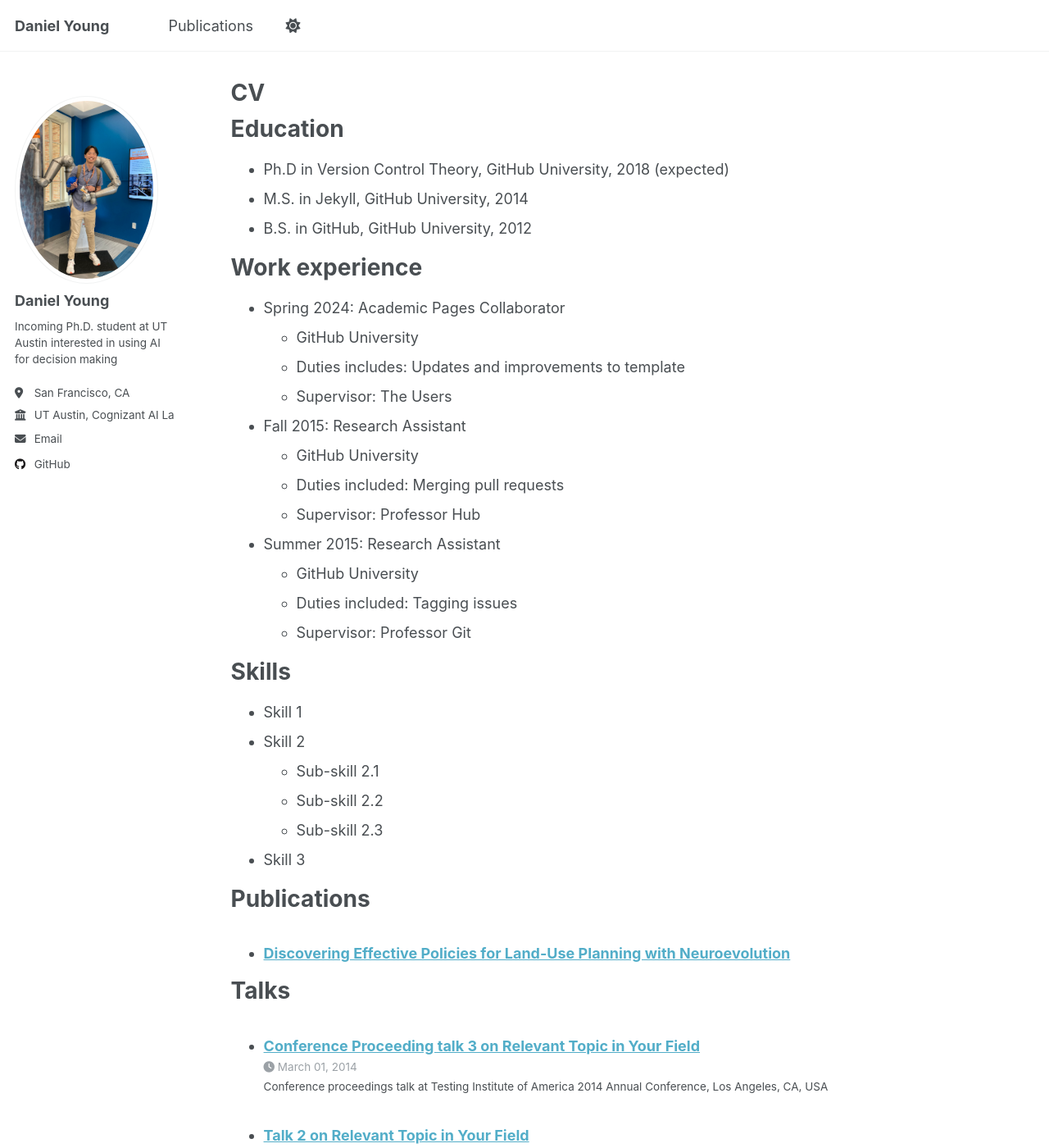
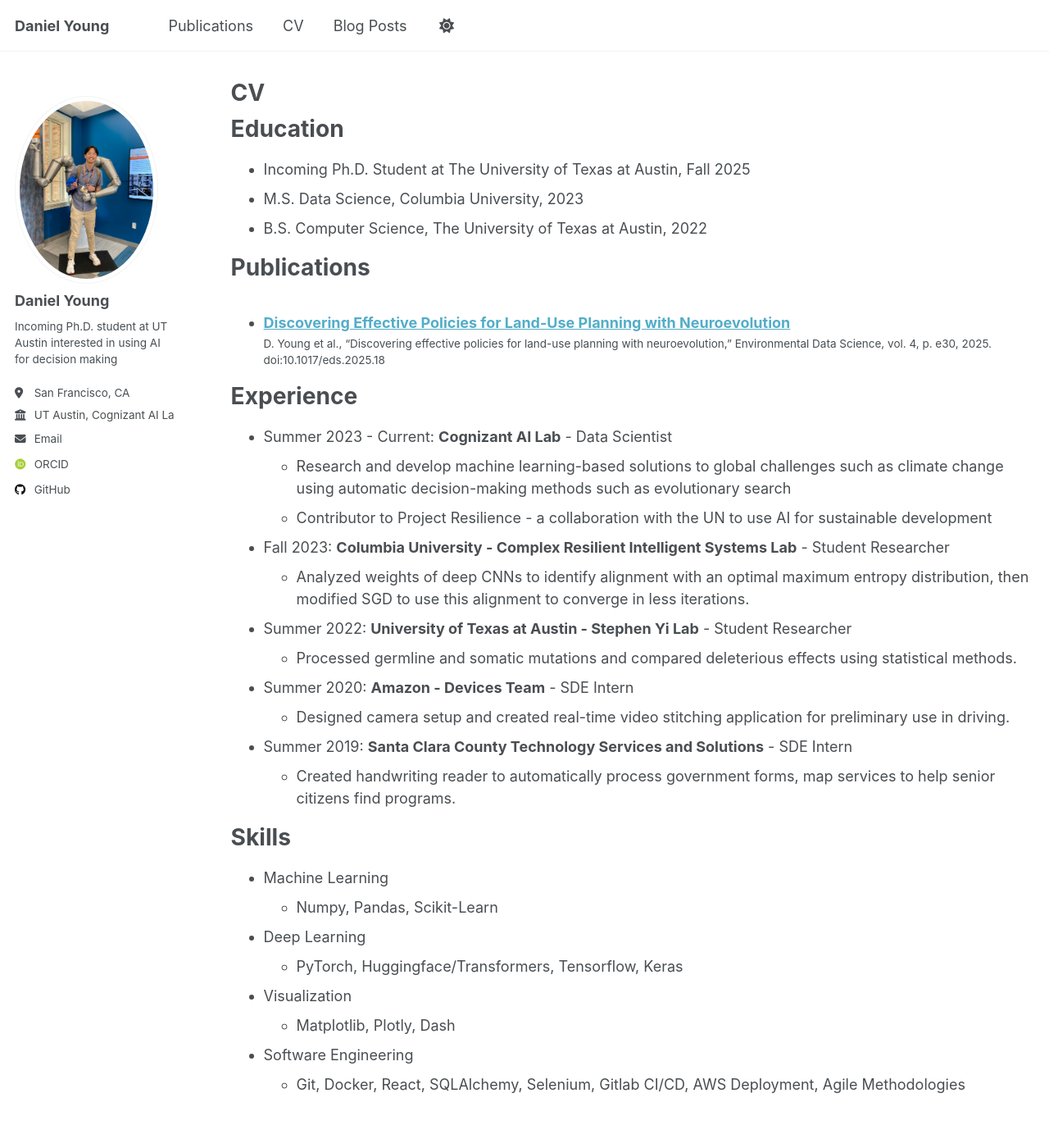
Before and after one commit to danyoungday/danyoungday.github.io, a Jekyll site: the page built from _pages/cv.md, in a window 1280 px wide and 1400 px high. Shown: the whole window at 82% size. Built offline with Jekyll 4.4.1, drawn with Linux system fonts in a browser that asks for light colours; some web fonts are replaced; some of the changed text lies outside the part shown.

Commit message:
First full draft

```diff
--- a/_config.yml
+++ b/_config.yml
@@ -27,7 +27,7 @@ author:
   pronouns         : # example: "she/her"
   bio              : "Incoming Ph.D. student at UT Austin interested in using AI for decision making"
   location         : "San Francisco, CA"
-  employer         : "UT Austin, Cognizant AI Labs"
+  employer         : "UT Austin, Cognizant AI Lab"
   uri              : # URL
   email            : "danyoung@utexas.edu"
 
@@ -35,7 +35,7 @@ author:
   arxiv            : # URL - Update with the correct link to your profile
   googlescholar    : # "https://scholar.google.com/citations?user=PS_CX0AAAAAJ"
   impactstory      : # URL
-  orcid            : # "http://orcid.org/yourorcidurl"
+  orcid            : "https://orcid.org/0009-0009-9319-7554"
   semantic         : # URL
   pubmed           : # "https://www.ncbi.nlm.nih.gov/pubmed/?term=john+snow"
   researchgate     : # URL
@@ -88,7 +88,7 @@ publication_category:
 teaser                   :  # filename of teaser fallback teaser image placed in /images/, .e.g. "500x300.png"
 breadcrumbs              : false # true, false (default)
 words_per_minute         : 160
-future                   : true
+future                   : false
 read_more                : "disabled" # if enabled, adds "Read more" links to excerpts
 talkmap_link             : false      #change to true to add link to talkmap on talks page
 comments:
@@ -237,9 +237,9 @@ defaults:
       layout: single
       author_profile: true
       read_time: true
-      comments: true
-      share: true
-      related: true
+      comments: false
+      share: false
+      related: false
   # _pages
   - scope:
       path: ""
@@ -254,8 +254,8 @@ defaults:
     values:
       layout: single
       author_profile: true
-      share: true
-      comments: true
+      share: false
+      comments: false
   # _publications
   - scope:
       path: ""
@@ -263,8 +263,8 @@ defaults:
     values:
       layout: single
       author_profile: true
-      share: true
-      comments: true
+      share: false
+      comments: false
   # _portfolio
   - scope:
       path: ""
@@ -272,8 +272,8 @@ defaults:
     values:
       layout: single
       author_profile: true
-      share: true
-      comment: true
+      share: false
+      comment: false
   # _talks
   - scope:
       path: ""
@@ -281,7 +281,7 @@ defaults:
     values:
       layout: talk
       author_profile: true
-      share: true
+      share: false
 
 
 # Sass/SCSS
--- a/_layouts/default.html
+++ b/_layouts/default.html
@@ -18,12 +18,14 @@ layout: compress
 
     {{ content }}
 
+    {% comment %}
     <div class="page__footer">
       <footer>
         {% include footer/custom.html %}
         {% include footer.html %}
       </footer>
     </div>
+    {% endcomment %}
 
     {% include scripts.html %}
 
--- a/_pages/cv.md
+++ b/_pages/cv.md
@@ -11,35 +11,9 @@ redirect_from:
 
 Education
 ======
-* Ph.D in Version Control Theory, GitHub University, 2018 (expected)
-* M.S. in Jekyll, GitHub University, 2014
-* B.S. in GitHub, GitHub University, 2012
-
-Work experience
-======
-* Spring 2024: Academic Pages Collaborator
-  * GitHub University
-  * Duties includes: Updates and improvements to template
-  * Supervisor: The Users
-
-* Fall 2015: Research Assistant
-  * GitHub University
-  * Duties included: Merging pull requests
-  * Supervisor: Professor Hub
-
-* Summer 2015: Research Assistant
-  * GitHub University
-  * Duties included: Tagging issues
-  * Supervisor: Professor Git
-
-Skills
-======
-* Skill 1
-* Skill 2
-  * Sub-skill 2.1
-  * Sub-skill 2.2
-  * Sub-skill 2.3
-* Skill 3
+* Incoming Ph.D. Student at The University of Texas at Austin, Fall 2025
+* M.S. Data Science, Columbia University, 2023
+* B.S. Computer Science, The University of Texas at Austin, 2022
 
 Publications
 ======
@@ -47,18 +21,47 @@ Publications
     {% include archive-single-cv.html %}
   {% endfor %}</ul>
 
-Talks
+Experience
+======
+* Summer 2023 - Current: **Cognizant AI Lab** - Data Scientist
+  * Research and develop machine learning-based solutions to global challenges such as climate change using automatic decision-making methods such as evolutionary search
+  * Contributor to Project Resilience - a collaboration with the UN to use AI for sustainable development
+
+* Fall 2023: **Columbia University - Complex Resilient Intelligent Systems Lab** - Student Researcher
+  * Analyzed weights of deep CNNs to identify alignment with an optimal maximum entropy distribution, then modified SGD to use this alignment to converge in less iterations.
+
+* Summer 2022: **University of Texas at Austin - Stephen Yi Lab** - Student Researcher
+  * Processed germline and somatic mutations and compared deleterious effects using statistical methods.
+
+* Summer 2020: **Amazon - Devices Team** - SDE Intern
+  * Designed camera setup and created real-time video stitching application for preliminary use in driving.
+
+* Summer 2019: **Santa Clara County Technology Services and Solutions** - SDE Intern
+  * Created handwriting reader to automatically process government forms, map services to help senior citizens find programs.
+
+Skills
+======
+* Machine Learning
+  * Numpy, Pandas, Scikit-Learn
+* Deep Learning
+  * PyTorch, Huggingface/Transformers, Tensorflow, Keras
+* Visualization
+  * Matplotlib, Plotly, Dash
+* Software Engineering
+  * Git, Docker, React, SQLAlchemy, Selenium, Gitlab CI/CD, AWS Deployment, Agile Methodologies
+
+<!-- Talks
 ======
   <ul>{% for post in site.talks reversed %}
     {% include archive-single-talk-cv.html  %}
-  {% endfor %}</ul>
+  {% endfor %}</ul> -->
 
-Teaching
+<!-- Teaching
 ======
   <ul>{% for post in site.teaching reversed %}
     {% include archive-single-cv.html %}
-  {% endfor %}</ul>
+  {% endfor %}</ul> -->
 
-Service and leadership
+<!-- Service and leadership
 ======
-* Currently signed in to 43 different slack teams
+* Currently signed in to 43 different slack teams -->
--- a/_publications/young-eds-2025.md
+++ b/_publications/young-eds-2025.md
@@ -3,15 +3,15 @@ title: "Discovering Effective Policies for Land-Use Planning with Neuroevolution
 collection: publications
 category: manuscripts
 permalink: /publication/young-eds-2025
-excerpt: 'Using a surrogate model to evolve prescriptive models that allocate land use to minimize carbon emissions.
+excerpt: 'Using a surrogate model to evaluate evolved prescriptive neural networks that allocate land use in order to minimize carbon emissions and land-change cost.
 
 
-*A shorter version appeared in the proceedings of the NeurIPS 2023 Workshop: Tackling Climate Change with Machine Learning and received the Best Pathway to Impact award.*'
-date: 2025-04-19
+*A shorter version appeared in the proceedings of the NeurIPS 2023 Workshop: Tackling Climate Change with Machine Learning and received the Best Pathway to Impact award. This work was originally presented at the AI for Good Summit 2023 and was presented as a poster at BayLearn 2024.*'
+date: 2025-05-19
 venue: 'Environmental Data Science'
 # slidesurl: 'http://academicpages.github.io/files/slides1.pdf'
 paperurl: 'http://danyoungday.github.io/files/young.eds.2025.pdf'
 # bibtexurl: 'http://academicpages.github.io/files/bibtex1.bib'
-# citation: 'Your Name, You. (2009). &quot;Paper Title Number 1.&quot; <i>Journal 1</i>. 1(1).'
+citation: "D. Young et al., “Discovering effective policies for land-use planning with neuroevolution,” Environmental Data Science, vol. 4, p. e30, 2025. doi:10.1017/eds.2025.18"
 ---
-The contents above will be part of a list of publications, if the user clicks the link for the publication than the contents of section will be rendered as a full page, allowing you to provide more information about the paper for the reader. When publications are displayed as a single page, the contents of the above "citation" field will automatically be included below this section in a smaller font.
+This project is one of the starting points for [Project Resilience](https://project-resilience.github.io/platform/), a collaboration between the Cognizant AI Lab and the United Nations to use AI for Good. A web-app demo can be found at [https://landuse.evolution.ml/](https://landuse.evolution.ml/). The project was first presented at the United Nations AI For Good Summit 2023 in Geneva, then was brought to the NeurIPS 2023 Workshop: Tackling Climate Change with Machine Learning, where it received the *Best Pathway to Impact Award*. Then it was presented at Baylearn 2024 and finally found its home published in Environmental Data Science.
```
Also changed, not shown: _data/navigation.yml (+4 -4 lines), _pages/about.md (+4 -2 lines), _posts/2012-08-14-blog-post-1.md (deleted, +0 -20 lines), _posts/2013-08-14-blog-post-2.md (deleted, +0 -20 lines), _posts/2014-08-14-blog-post-3.md (deleted, +0 -20 lines), _posts/2015-08-14-blog-post-4.md (deleted, +0 -20 lines), _posts/2024-12-31-books2024.md (added, +36 -0 lines), images/favicon-192x192.png, images/favicon-32x32.png, images/favicon-512x512.png, images/favicon.ico, images/favicon.svg, 3 other files.
